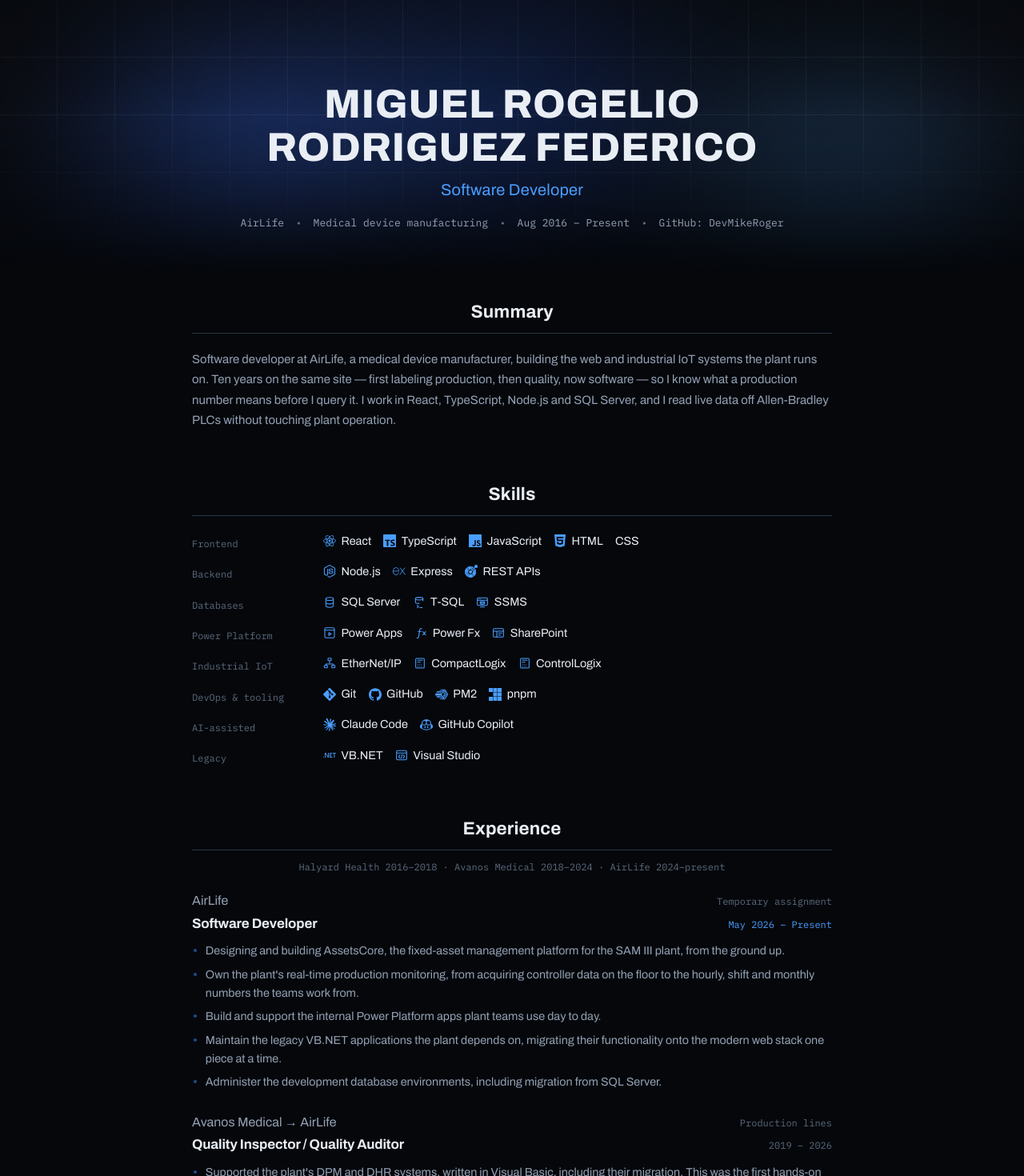
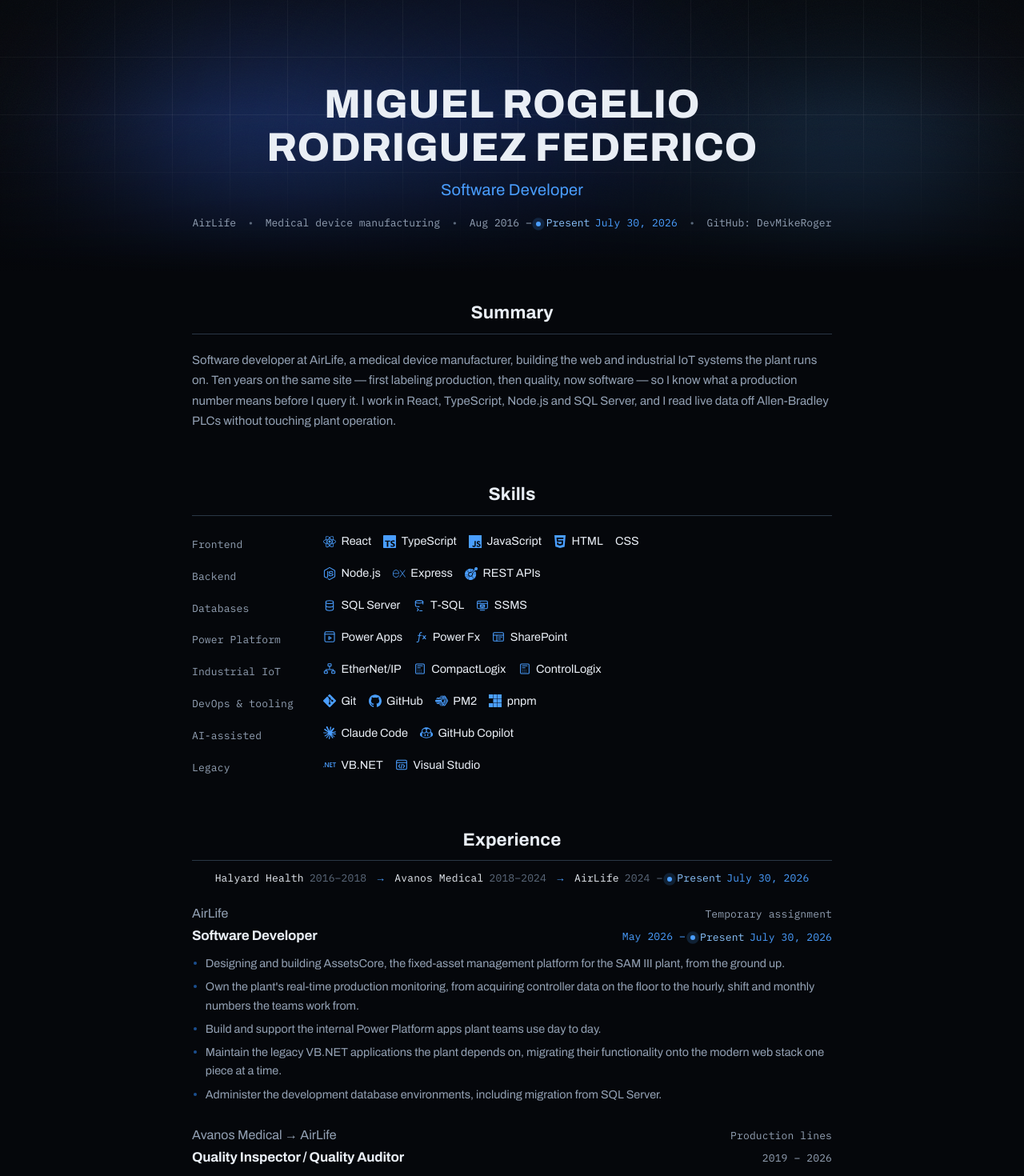
Before and after one commit to MiguelRogelio/curriculum, a React (Vite) app: page / in a window 1280 px wide. Shown: the top 1470 px of the page at 80% size. Built offline with nearby package versions, Linux system fonts and the light colour scheme.

Commit message:
Refactor Experience and Masthead components to include dynamic "Present" indicator; update profile data structure to support live status for current roles and contacts; enhance styling for tenure display and present date.

```diff
--- a/src/components/Experience.tsx
+++ b/src/components/Experience.tsx
@@ -1,7 +1,25 @@
 import { employers, roles } from '../data/profile.ts'
+import { Present } from './Present.tsx'
 import { Section } from './Section.tsx'
 
-const tenure = employers.map((e) => `${e.name} ${e.span}`).join('  ·  ')
+/**
+ * One site, three names. Set as a chain rather than a joined string so the
+ * company reads brighter than its dates and the arrows carry the takeaway:
+ * these are renames, not job changes.
+ */
+const tenure = (
+  <span className="tenure">
+    {employers.map((employer) => (
+      <span className="tenure-item" key={employer.name}>
+        <span className="tenure-name">{employer.name}</span>
+        <span className="tenure-span">
+          {employer.span}
+          {employer.live ? <Present /> : null}
+        </span>
+      </span>
+    ))}
+  </span>
+)
 
 export function Experience() {
   return (
@@ -13,7 +31,10 @@
             <p className="entry-context">{role.context}</p>
             <h3 className="entry-title">{role.title}</h3>
             {/* The current role gets the accent; the rest stay quiet. */}
-            <p className={i === 0 ? 'entry-span entry-span--lead' : 'entry-span'}>{role.span}</p>
+            <p className={i === 0 ? 'entry-span entry-span--lead' : 'entry-span'}>
+              {role.span}
+              {role.live ? <Present /> : null}
+            </p>
           </header>
 
           <ul className="entry-points">
--- a/src/components/Masthead.tsx
+++ b/src/components/Masthead.tsx
@@ -1,4 +1,5 @@
 import { profile } from '../data/profile.ts'
+import { Present } from './Present.tsx'
 
 /**
  * Light drifting behind a faint grid. Pure CSS: three blurred radial sources on
@@ -29,7 +30,13 @@
 
         <ul className="mast-contact">
           {profile.contact.map((item) => (
-            <li key={item}>{item}</li>
+            <li key={item.text}>
+              {/* Wrapped: the li is a flex row whose gap belongs to the bullet. */}
+              <span>
+                {item.text}
+                {item.live ? <Present /> : null}
+              </span>
+            </li>
           ))}
         </ul>
       </div>
--- /dev/null
+++ b/src/components/Present.tsx
@@ -0,0 +1,43 @@
+import { useEffect, useState } from 'react'
+
+/**
+ * Built once — constructing a formatter per tick is wasteful. Pinned to en-US
+ * because the document is written in English; the date should not switch
+ * language depending on who opens the page.
+ */
+const dateFormat = new Intl.DateTimeFormat('en-US', {
+  month: 'long',
+  day: 'numeric',
+  year: 'numeric',
+})
+
+/** A minute is plenty: the only change worth catching is midnight. */
+function useToday() {
+  const [today, setToday] = useState(() => new Date())
+
+  useEffect(() => {
+    const id = window.setInterval(() => setToday(new Date()), 60_000)
+    return () => window.clearInterval(id)
+  }, [])
+
+  return today
+}
+
+/**
+ * "Present" on a resume is a dead word. Here it is the reader's own date, taken
+ * from their machine — so the page never goes stale the way a hardcoded month
+ * does, and no server is involved.
+ */
+export function Present() {
+  const today = useToday()
+
+  return (
+    <span className="present">
+      <span className="present-dot" aria-hidden="true" />
+      Present
+      <time className="present-date" dateTime={today.toISOString().slice(0, 10)}>
+        {dateFormat.format(today)}
+      </time>
+    </span>
+  )
+}
--- a/src/components/Section.tsx
+++ b/src/components/Section.tsx
@@ -3,7 +3,7 @@
 type SectionProps = {
   id: string
   title: string
-  note?: string
+  note?: ReactNode
   children: ReactNode
 }
 
--- a/src/data/profile.ts
+++ b/src/data/profile.ts
@@ -11,12 +11,13 @@
 	/**
 	 * Centered line under the name, separated by bullets.
 	 * No email or phone here on purpose — the page is public and indexable.
+	 * `live` appends the running clock from Present.tsx after the text.
 	 */
 	contact: [
-		"AirLife",
-		"Medical device manufacturing",
-		"Aug 2016 – Present",
-		"GitHub: DevMikeRoger",
+		{ text: "AirLife", live: false },
+		{ text: "Medical device manufacturing", live: false },
+		{ text: "Aug 2016 –", live: true },
+		{ text: "GitHub: DevMikeRoger", live: false },
 	],
 
 	summary:
@@ -25,9 +26,9 @@
 
 /** Same site, three corporate identities. Rendered as one line under Experience. */
 export const employers = [
-	{ name: "Halyard Health", span: "2016–2018" },
-	{ name: "Avanos Medical", span: "2018–2024" },
-	{ name: "AirLife", span: "2024–present" },
+	{ name: "Halyard Health", span: "2016–2018", live: false },
+	{ name: "Avanos Medical", span: "2018–2024", live: false },
+	{ name: "AirLife", span: "2024 –", live: true },
 ] as const;
 
 /**
@@ -161,6 +162,8 @@
 	employer: string;
 	context: string;
 	points: string[];
+	/** Ends the span with the running clock instead of the word "Present". */
+	live?: boolean;
 };
 
 export const roles: Role[] = [
@@ -168,7 +171,8 @@
 		employer: "AirLife",
 		context: "Temporary assignment",
 		title: "Software Developer",
-		span: "May 2026 – Present",
+		span: "May 2026 –",
+		live: true,
 		points: [
 			"Designing and building AssetsCore, the fixed-asset management platform for the SAM III plant, from the ground up.",
 			"Own the plant's real-time production monitoring, from acquiring controller data on the floor to the hourly, shift and monthly numbers the teams work from.",
--- a/src/styles/global.css
+++ b/src/styles/global.css
@@ -263,12 +263,44 @@
   border-bottom: 1px solid var(--line-hi);
 }
 
+/* The mono meta line under a heading. Sized up from the 0.75rem it used to be:
+   these lines carry real information (tenure, stack) and were reading as
+   fine print. */
 .section-note {
   margin-top: 0.7rem;
   font-family: var(--mono);
-  font-size: 0.75rem;
+  font-size: 0.8125rem;
+  letter-spacing: 0.01em;
+  color: var(--ink-2);
+  text-align: center;
+}
+
+.tenure {
+  display: flex;
+  flex-wrap: wrap;
+  justify-content: center;
+  align-items: baseline;
+  gap: 0.3rem 0.85rem;
+}
+
+.tenure-item {
+  display: inline-flex;
+  align-items: baseline;
+  gap: 0.45rem;
+}
+
+.tenure-item:not(:last-child)::after {
+  content: '→';
+  margin-left: 0.4rem;
+  color: var(--blue);
+}
+
+.tenure-name {
+  color: var(--ink);
+}
+
+.tenure-span {
   color: var(--ink-3);
-  text-align: center;
 }
 
 .section-body {
@@ -318,11 +350,13 @@
   color: var(--ink-2);
 }
 
+/* Bare text, no plate: these lines earn attention from size and ink alone. */
 .entry-context,
 .entry-span {
   font-family: var(--mono);
-  font-size: 0.75rem;
-  color: var(--ink-3);
+  font-size: 0.8125rem;
+  letter-spacing: 0.01em;
+  color: var(--ink-2);
   text-align: right;
 }
 
@@ -335,6 +369,45 @@
 
 .entry-span--lead {
   color: var(--blue);
+}
+
+/* ==========================================================================
+   Present — today's date standing in for the word on the page.
+   ========================================================================== */
+.present {
+  display: inline-flex;
+  align-items: center;
+  gap: 0.4rem;
+  margin-inline-start: 0.35rem;
+  color: var(--blue-soft);
+}
+
+.present-dot {
+  width: 6px;
+  height: 6px;
+  flex: none;
+  border-radius: 50%;
+  background: var(--blue);
+  animation: present-pulse 2.6s ease-out infinite;
+}
+
+.present-date {
+  letter-spacing: 0.01em;
+  color: var(--blue);
+  /* The date is one unit; never let a line break land inside it. */
+  white-space: nowrap;
+}
+
+@keyframes present-pulse {
+  0% {
+    box-shadow: 0 0 0 0 rgb(74 158 255 / 0.5);
+  }
+  70% {
+    box-shadow: 0 0 0 7px rgb(74 158 255 / 0);
+  }
+  100% {
+    box-shadow: 0 0 0 0 rgb(74 158 255 / 0);
+  }
 }
 
 .entry-points {
@@ -381,8 +454,9 @@
 
 .skill-label {
   font-family: var(--mono);
-  font-size: 0.75rem;
-  color: var(--ink-3);
+  font-size: 0.8125rem;
+  letter-spacing: 0.01em;
+  color: var(--ink-2);
   padding-top: 0.15rem;
 }
 
@@ -414,8 +488,9 @@
    ========================================================================== */
 .edu-note {
   font-family: var(--mono);
-  font-size: 0.75rem;
-  color: var(--ink-3);
+  font-size: 0.8125rem;
+  letter-spacing: 0.01em;
+  color: var(--ink-2);
   margin-top: 0.2rem;
 }
 
@@ -498,6 +573,10 @@
   .aurora-blob {
     animation: none;
   }
+
+  .present-dot {
+    animation: none;
+  }
 }
 
 /* ==========================================================================
```
